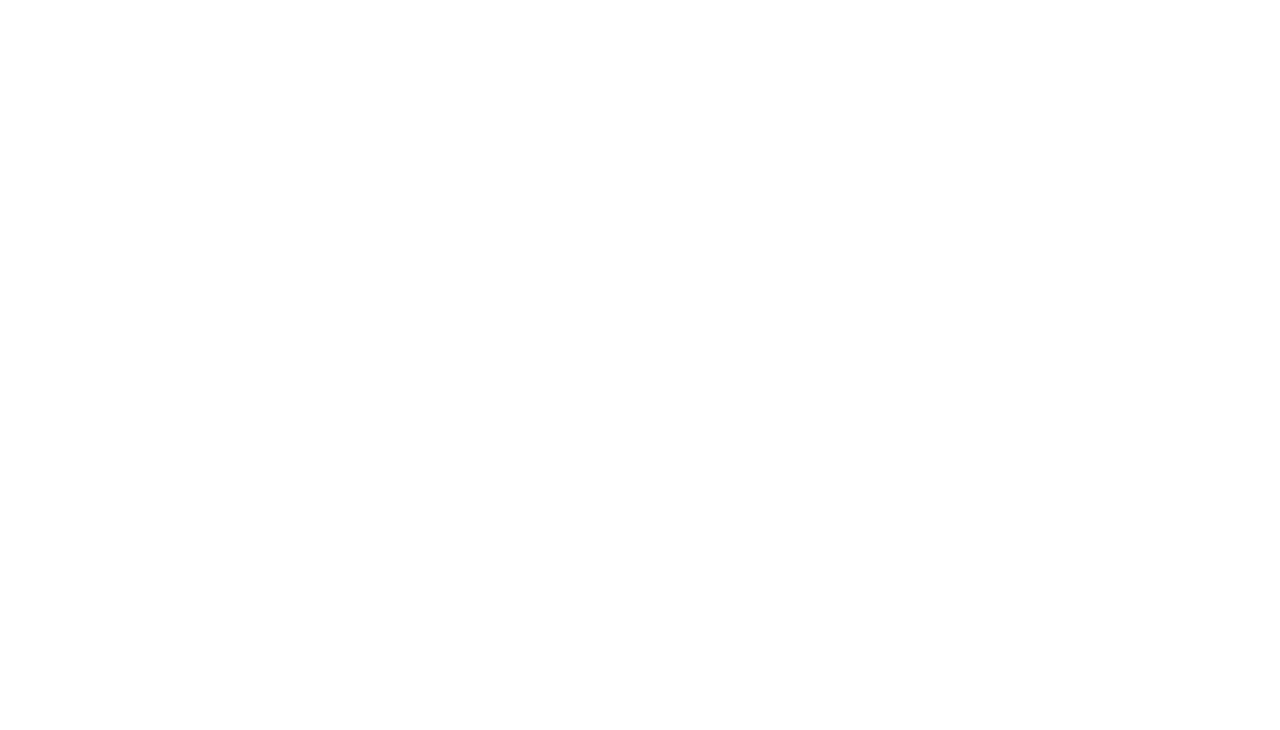
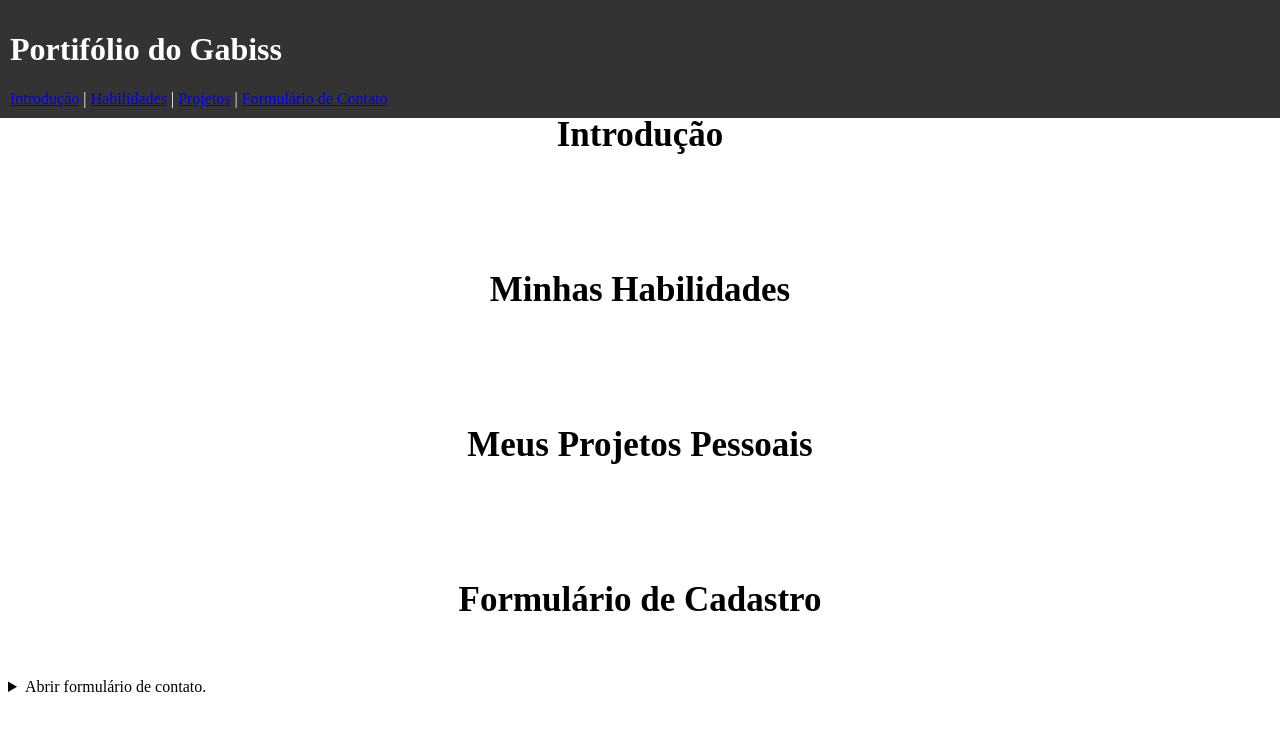
Before and after one commit to Gabiss1/UC12-Frontend, a plain HTML site: page Aula-07-10-25/Atividade/index.html in a window 1280 px wide. Drawn offline with Linux system fonts and the light colour scheme.

Commit message:
Partes Iniciais do Index.html

```diff
--- a/Aula-07-10-25/Atividade/index.html
+++ b/Aula-07-10-25/Atividade/index.html
@@ -6,6 +6,63 @@
     <title>Portifólio do Gabriel</title>
 </head>
 <body>
+    <header style="position: fixed; top: 0; left: 0; width: 100%; background-color: #333; color: white; padding: 10px;">
+        <h1>Portifólio do Gabiss</h1>
+        <nav>
+            <a href="#intro">Introdução</a> |
+            <a href="#habilidades">Habilidades</a> |
+            <a href="#projetos">Projetos</a> |
+            <a href="#contatoForm">Formulário de Contato</a>
+        </nav>
+    </header>
 
+    <main>
+
+        <section id="intro" style="margin-top: 115px;">
+            <h2 style="font-family: 'Times New Roman', Times, serif; text-align: center; font-size: 35px;">Introdução</h2>
+
+        </section>
+
+        <section id="habilidades" style="margin-top: 115px;">
+            <h3 style="font-family: 'Times New Roman', Times, serif; text-align: center; font-size: 35px;">Minhas Habilidades</h3>
+
+        </section>
+
+        <section id="projetos" style="margin-top: 115px;">
+            <h4 style="font-family: 'Times New Roman', Times, serif; text-align: center; font-size: 35px;">Meus Projetos Pessoais</h4>
+
+        </section>
+
+        <section id="contatoForm" style="margin-top: 115px;">
+                <article>
+                    <aside>
+                        <h5 style="font-family: 'Times New Roman', Times, serif; text-align: center; font-size: 35px;">Formulário de Cadastro</h2>
+                    </aside>
+                        <details>
+                            <summary class="abrirForm">Abrir formulário de contato.</summary>
+                            <form action="#" method="post">
+                                <label for="nome" style="margin-right: 31px;">Nome: </label>
+                                <input type="text" id="nome" name="nome" required style="margin-bottom: 10px;">
+                                <br>
+
+                                <label for="email" style="margin-right: 32px;">Email: </label>
+                                <input type="text" id="email" name="email" required style="margin-bottom: 10px;">
+                                <br>
+
+                                <label for="msg">Mensagem: </label>
+                                <input type="text" id="msg" name="msg" required style="margin-bottom: 10px;">
+                                <br>
+
+                                <input type="submit" value="Enviar">
+                            </form>
+                        </details>
+                </article>
+        </section>
+
+    </main>
+
+    <footer>
+
+    </footer>
 </body>
 </html>
```
